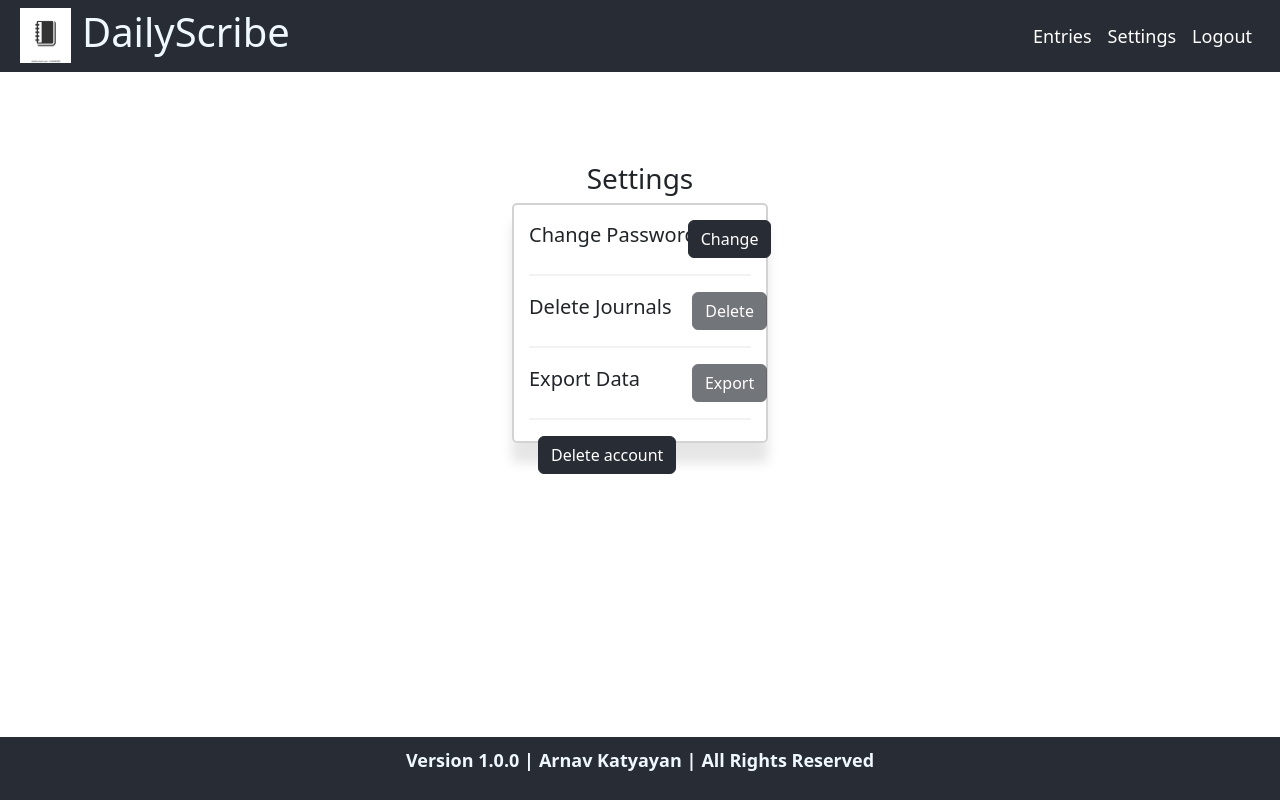
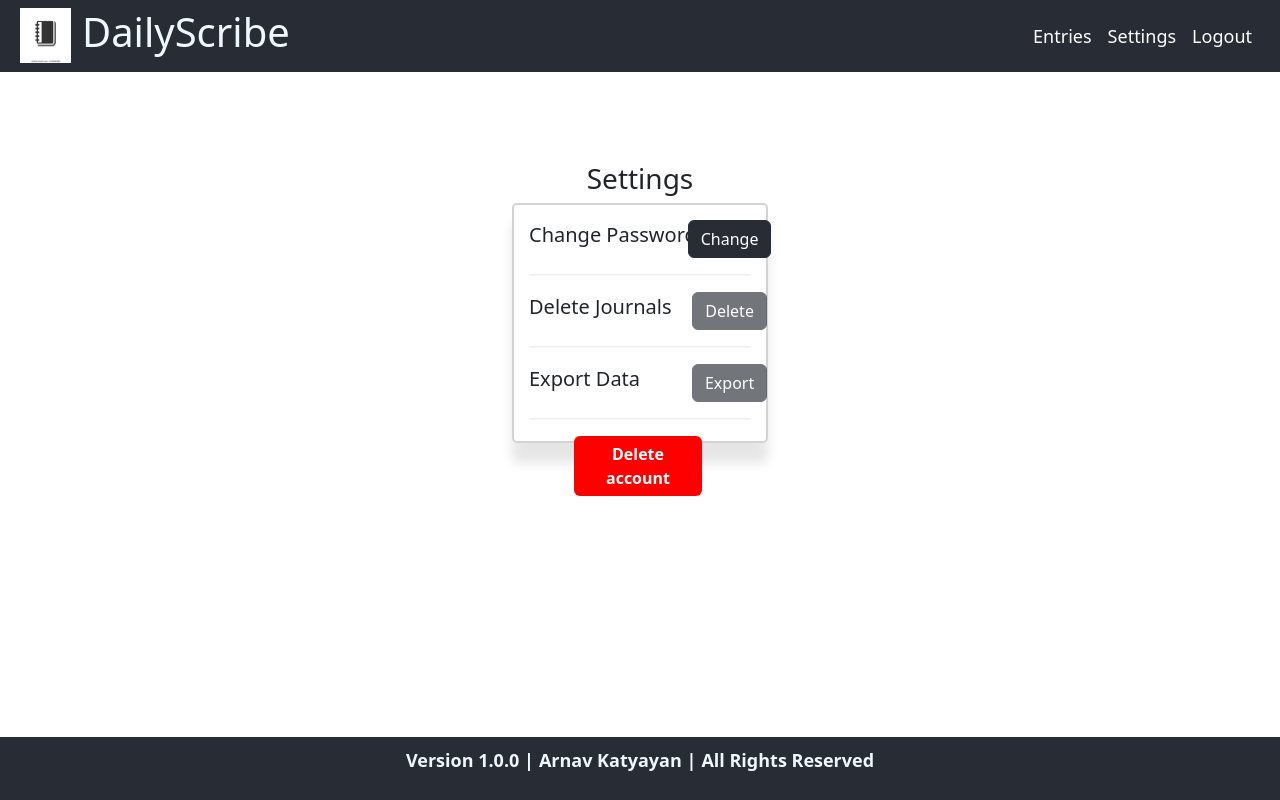
Before and after one commit to arnavkatyayan/DailyScribe, a React (Create React App) app in the folder DailyScribeNotesFE/dailyscribenotesfrontend/: page /settings in a window 1280 px wide. Built offline with nearby package versions, Linux system fonts and the light colour scheme; sample sign-in values are in the browser's storage.

Commit message:
Minor css changes on delete acc

```diff
--- a/DailyScribeNotesFE/dailyscribenotesfrontend/src/App.css
+++ b/DailyScribeNotesFE/dailyscribenotesfrontend/src/App.css
@@ -321,7 +321,11 @@
 }
 .del-acc {
   position: absolute;
-  right:7vw;
+  right: 5vw;
+  background-color: red !important;
+  border: none !important;
+  width: 10vw;
+  font-weight: 600 !important;
 }
 .setting-name {
   position: absolute;
```
